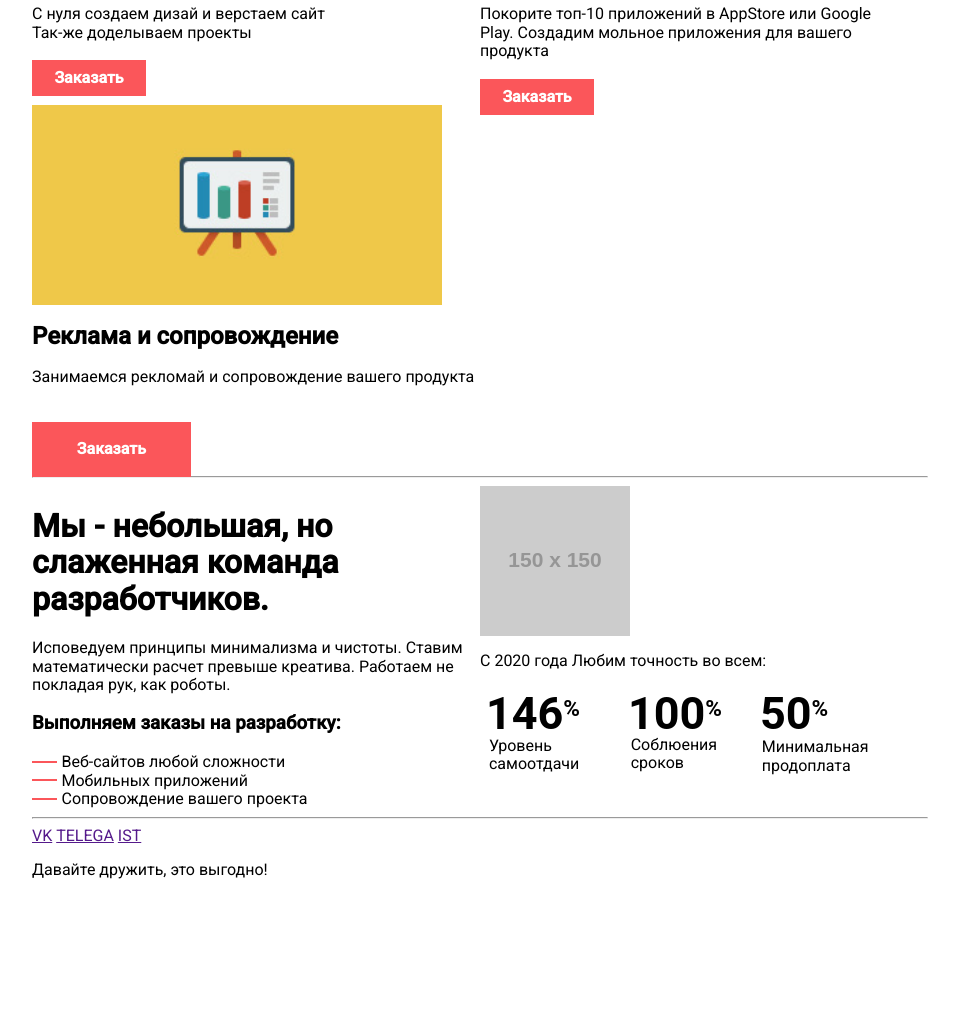
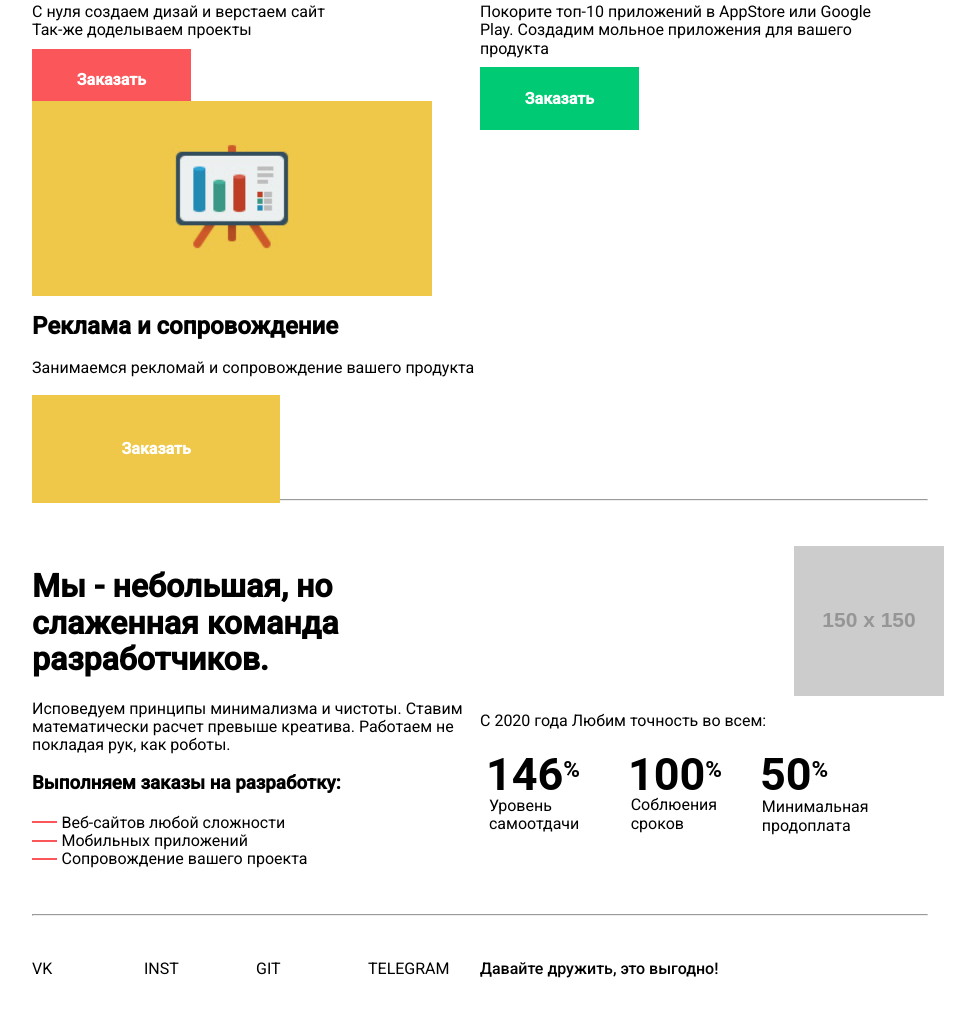
Before and after one commit to nux7jr/MyProject, a plain HTML site: page mian.html in a window 1280 px wide. Shown: the part 959-1983 px from the top of the page, without its empty margins (160-1135 px from the left). Before the commit the page ends 1838 px from the top, so only its background shows below. Drawn offline with Linux system fonts and the light colour scheme; placeholder pictures from the web are drawn by us.

Commit message:
1.6
Version1.6

```diff
--- a/mian.html
+++ b/mian.html
@@ -69,7 +69,7 @@
           </p>
           <h3>Выполняем заказы на разработку:</h3>
             <ul>
-              <li><img class="main-info__text__img" src="/img/-.png" alt="-">Веб-сайтов любой сложности</li>
+              <li><img class="main-info__img" src="/img/-.png" alt="-">Веб-сайтов любой сложности</li>
               <li><img class="main-info__text__img" src="/img/-.png" alt="-">Мобильных приложений</li>
               <li><img class="main-info__text__img" src="/img/-.png" alt="-">Сопровождение вашего проекта</li>
             </ul>
@@ -100,9 +100,18 @@
                    <!-- может быть карта -->
       <footer>
         <div class="footer-info">
-          <a href=""><img src="">VK</a>
-          <a href=""><img src="">TELEGA</a>
-          <a href=""><img src="">IST</a>
+          <div class="footer-info__link-vk">
+            <a href="">VK</a>
+          </div>
+          <div class="footer-info__link-inst">
+            <a href="">INST</a>
+          </div>
+          <div class="footer-info__link-git">
+            <a href="">GIT</a>
+          </div>
+          <div class="footer-info__link-telegram">
+            <a href="https://t.me/warm_ice_cream">TELEGRAM</a>
+          </div>
           <p>Давайте дружить, это выгодно!</p>
         </div>
       </footer>
--- a/styles/style.css
+++ b/styles/style.css
@@ -29,6 +29,7 @@
 header {
   background-color: #eeeeee;
   width: 100%;
+  min-height: 80%;
 }
 .nav {
   margin: 0 15% 0 15%;
@@ -52,7 +53,7 @@
   user-select: none;
 }
 .nav a:hover {
-  text-decoration: none; /* Добавляем подчеркивание при наведении курсора на ссылку */
+  text-decoration: none;
   color: #283136;
 }
 .btn-order {
@@ -126,25 +127,25 @@
   justify-content: space-evenly;
 }
 .btnOrder {
-  color: rgb(153, 75, 75);
   font-family: var(--ff);
   font-weight: 600;
-  user-select: none;
   padding: 0;
   outline: none;
   border: none;
   border: none;
   color: #ffffff;
-  margin: 2% 0 5% 0;
-  padding: 2% 5% 2% 5%;
+  padding: 5% 10% 5% 10%;
+  /* нужно сделать пиксели */
   background-color: #fb565a;
 }
-.btnOrder:first-child {
-  background-color: cadetblue;
+.card-item:nth-child(2) .btnOrder {
+  background-color: #00ca74;
+  /* ?padding or  */
 }
-.btnOrder:last-child(1) {
-  background-color: rgb(10, 10, 10);
+.card-item:nth-child(3) .btnOrder {
+  background-color: #efc849;
 }
+
 .main-info {
   display: flex;
 }
@@ -154,6 +155,9 @@
 .info-about-us_card {
   display: flex;
   flex-wrap: wrap;
+}
+.info-about-us img {
+  margin-left: 70%;
 }
 .main-info__text img {
   padding: 0 1% 1% 0;
@@ -177,3 +181,23 @@
 .info-about-us_item__card__list img {
   padding: 0 0 5% 0;
 }
+hr {
+  margin: 5% 0% 5% 0;
+}
+hr:nth-last-child() {
+  margin: 0;
+}
+.footer-info {
+  display: grid;
+  grid-template-columns: 0.5fr 0.5fr 0.5fr 0.5fr 2fr;
+  padding: 0 0 5% 0;
+}
+.footer-info p {
+  margin: 0;
+  font-family: var(--ff);
+  font-weight: 500;
+}
+.footer-info a {
+  text-decoration: none;
+  color: black;
+}
```
Also changed, not shown: img/slide1.png (deleted), img/sm.png (deleted), img/sm1.png (deleted), img/sm2.png (deleted), img/sm3.png (deleted), img/sm4.png (deleted), img/social-media.png (deleted).
